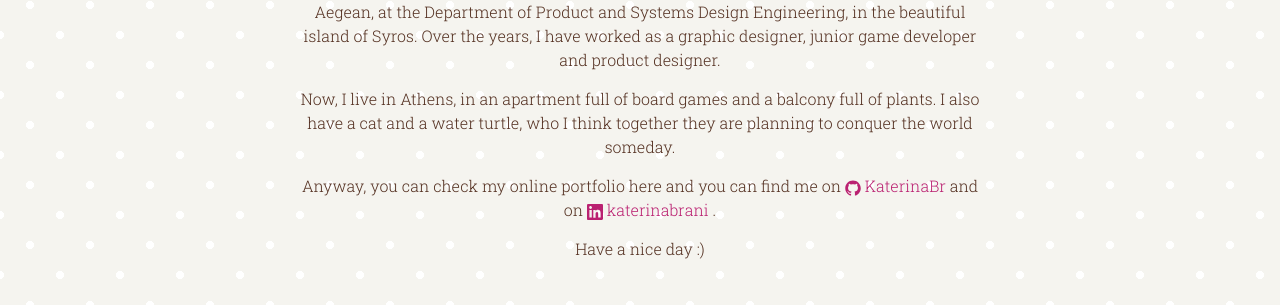
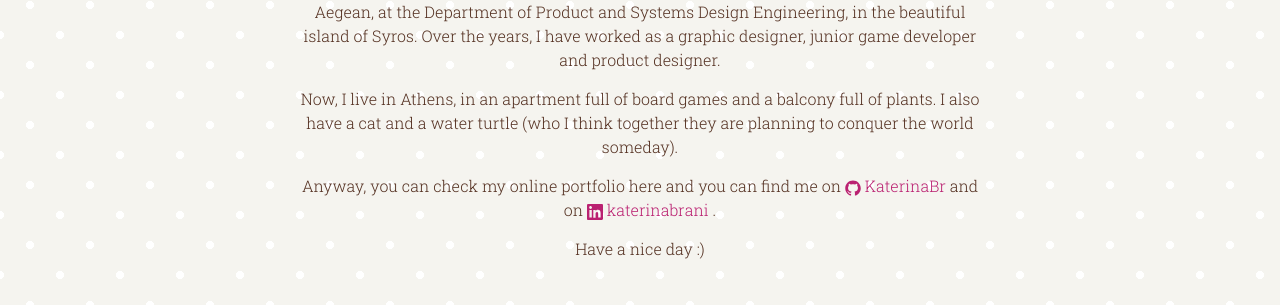
Before and after one commit to KaterinaBr/katerinabr, a Jekyll site: the page built from about.md, in a window 1280 px wide. Shown: the part 205-510 px from the top of the page. Built offline with Jekyll 4.4.1, drawn with Linux system fonts in a browser that asks for light colours; nearby versions of some CDN libraries.

Commit message:
Fix links on index.html and change text on about me

```diff
--- a/about.md
+++ b/about.md
@@ -10,7 +10,7 @@
 I studied at the University of the Aegean, at the Department of Product and Systems Design Engineering, in the beautiful island of Syros. Over the years, I have worked as a graphic designer, junior game developer and product designer.
 
 
-Now, I live in Athens, in an apartment full of board games and a balcony full of plants. I also have a cat and a water turtle, who I think together they are planning to conquer the world someday.
+Now, I live in Athens, in an apartment full of board games and a balcony full of plants. I also have a cat and a water turtle (who I think together they are planning to conquer the world someday).
 
 
 Anyway, you can check my online portfolio here and you can find me on {% include icon-github.html username=site.github_username %} and on {% include icon-linkedin.html username=site.linkedin_username %}.
--- a/index.html
+++ b/index.html
@@ -7,9 +7,9 @@
   <h1 class="page-heading">Welcome, everyone*!</h1>
   </br>
   <h2> Do you want to see my portfolio?</h2>
-  <a href="/portfolio"> <h2 class="i_want">Of course I want!</h2> </a>
+  <a href="{{ site.baseurl}/portfolio"> <h2 class="i_want">Of course I want!</h2> </a>
   </br>
-  <a href="/about"> <h2 class="i_want">No, I prefer to learn about you</h2> </a>
+  <a href="{{ site.baseurl}/about"> <h2 class="i_want">No, I prefer to learn about you</h2> </a>
   </br>
   </br>
   </br>
```
